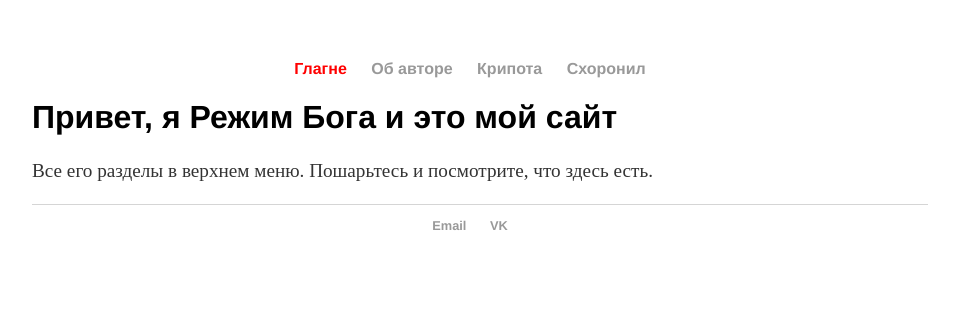
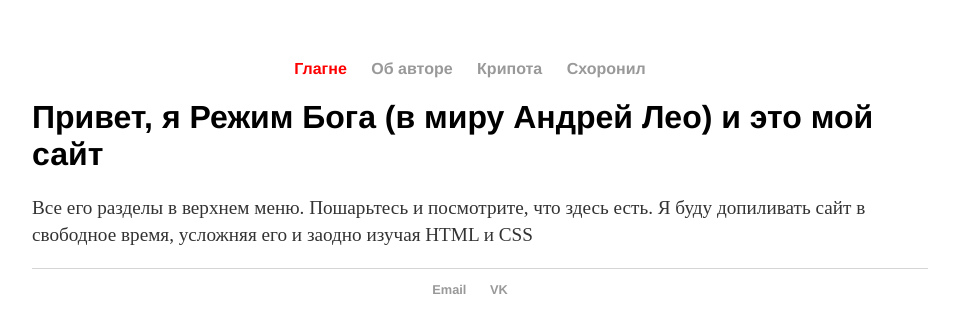
Before and after one commit to G0DMD/G0DMD.github.io, a Jekyll site: the page built from index.html, in a window 1280 px wide. Shown: the top 333 px of the page, without its empty margins (160-1119 px from the left). Built offline with Jekyll 4.4.1, drawn with Linux system fonts in a browser that asks for light colours.

Commit message:
Update index.html

```diff
--- a/index.html
+++ b/index.html
@@ -3,6 +3,6 @@ layout: default
 title: Режим Бога
 ---
     		<div class="blurb">
-        		<h1>Привет, я Режим Бога и это мой сайт</h1>
-				<p>Все его разделы в верхнем меню. Пошарьтесь и посмотрите, что здесь есть.</p>
+        		<h1>Привет, я Режим Бога (в миру Андрей Лео) и это мой сайт</h1>
+				<p>Все его разделы в верхнем меню. Пошарьтесь и посмотрите, что здесь есть. Я буду допиливать сайт в свободное время, усложняя его и заодно изучая HTML и CSS</p>
     		</div>
```
